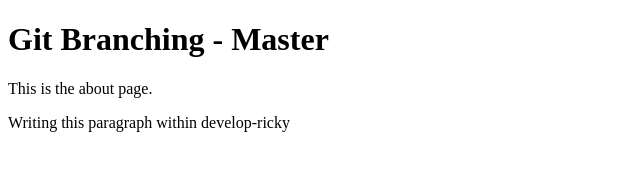
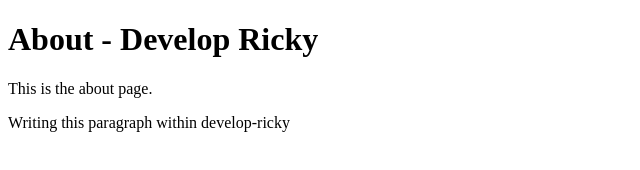
Before and after one commit to rickydiancin/branching, a plain HTML site: page about.html in a window 1280 px wide. Shown: the whole page, without its empty margins (0-640 px from the left). Drawn offline with Linux system fonts and the light colour scheme.

Commit message:
modified title

```diff
--- a/about.html
+++ b/about.html
@@ -2,7 +2,7 @@
 <html>
 <body>
 
-<h1>Git Branching - Master</h1>
+<h1>About - Develop Ricky</h1>
 <p>This is the about page.</p>
 <p>Writing this paragraph within develop-ricky</p>
 
```
Also changed, not shown: contact.html (+1 -1 lines), index.html (+1 -1 lines).
